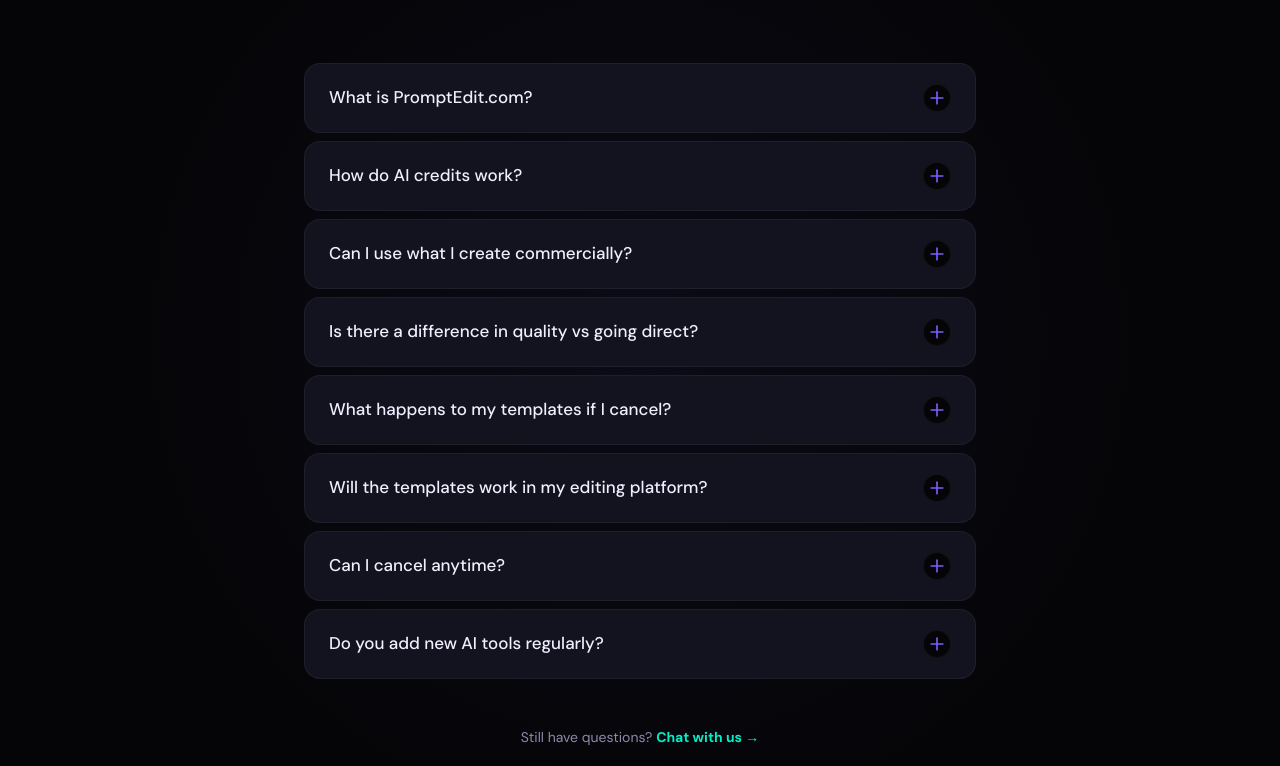
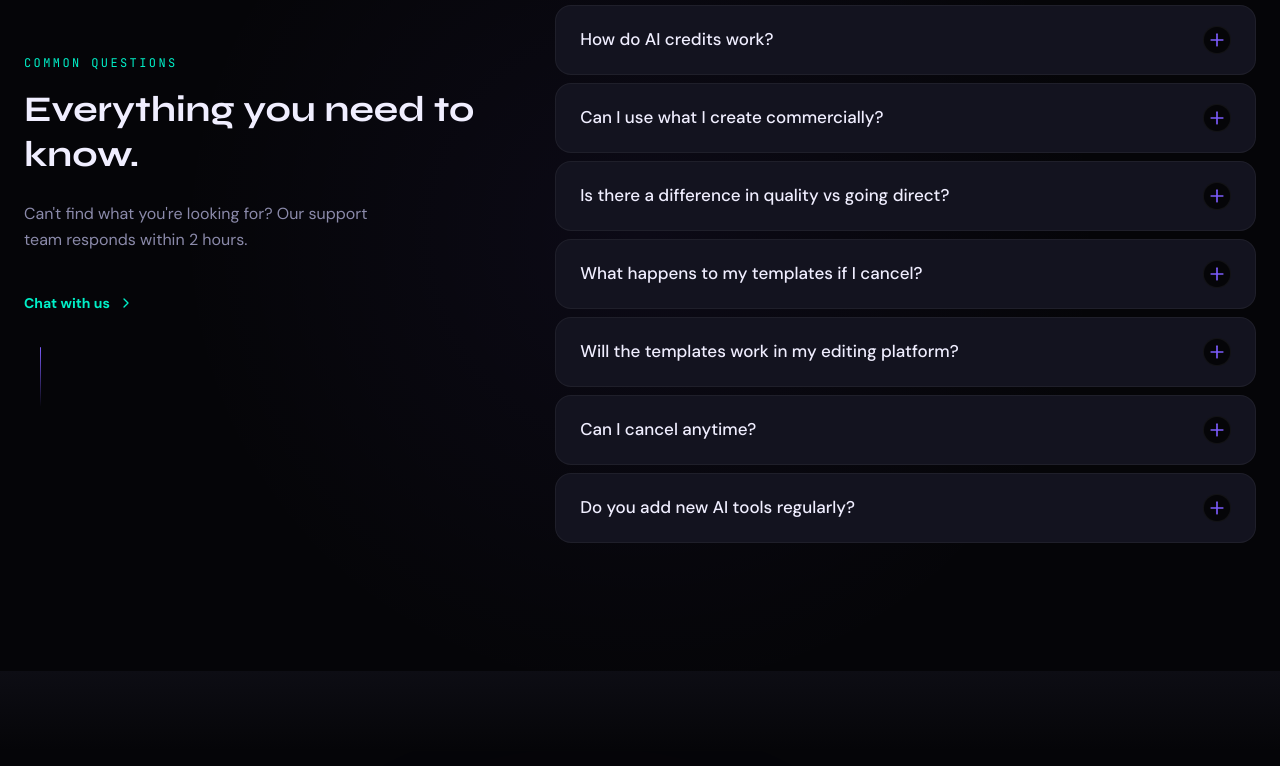
Before and after one commit to ugly-ceaser/FrontEndInterview, a React (Vite) app: page / in a window 1280 px wide. Shown: the part 10354-11120 px from the top of the page. Built offline with nearby package versions, Linux system fonts and the light colour scheme; the HTML template or start-up script is replaced by a standard one.

Commit message:
design: redesign FAQ section as two-column sticky layout

```diff
--- a/src/App.tsx
+++ b/src/App.tsx
@@ -1279,23 +1279,36 @@
           <div className="absolute top-1/2 left-1/2 -translate-x-1/2 -translate-y-1/2 w-full h-full bg-[radial-gradient(circle_at_center,rgba(124,92,252,0.06)_0%,transparent_60%)] pointer-events-none" />
 
           <div className="max-w-7xl mx-auto px-6 relative z-10">
-            <div className="text-center mb-16">
+            <div className="grid grid-cols-1 lg:grid-cols-[2fr_3fr] gap-16 items-start">
+              {/* Left Column: Sticky Header */}
+              <div className="lg:sticky lg:top-32 flex flex-col items-start text-left">
                 <span className="font-mono text-xs uppercase tracking-[0.2em] text-secondary mb-4 block">
                   COMMON QUESTIONS
                 </span>
-              <h2 className="font-syne text-4xl font-bold text-text-primary">Everything you need to know.</h2>
+                <h2 className="font-syne text-4xl md:text-[36px] font-bold text-text-primary mb-6 leading-tight">
+                  Everything you need to know.
+                </h2>
+                <p className="text-text-secondary font-sans leading-relaxed mb-8 max-w-sm">
+                  Can't find what you're looking for? Our support team responds within 2 hours.
+                </p>
+
+                <div className="flex flex-col items-start group">
+                  <a
+                    href="#"
+                    className="flex items-center gap-2 text-secondary font-bold text-sm hover:text-text-primary transition-all duration-300 py-2 border-b-2 border-secondary/0 hover:border-secondary/30"
+                  >
+                    Chat with us <ChevronRight size={16} className="group-hover:translate-x-1 transition-transform" />
+                  </a>
+                  <div className="w-[1px] h-[60px] bg-gradient-to-b from-primary to-transparent rounded-full mt-6 ml-4" />
+                </div>
               </div>
 
-            <div className="max-w-2xl mx-auto space-y-2">
+              {/* Right Column: FAQ Items */}
+              <div className="space-y-2 w-full">
                 {faqs.map((faq, i) => (
                   <FAQItem key={i} {...faq} index={i} />
                 ))}
               </div>
-
-            <div className="mt-12 text-center">
-              <p className="text-text-secondary text-sm">
-                Still have questions? <a href="#" className="text-secondary font-bold hover:underline decoration-2 underline-offset-4 decoration-secondary/30 transition-all">Chat with us →</a>
-              </p>
             </div>
           </div>
         </section>
```
Lines whose indentation alone changed are shown as unchanged.
